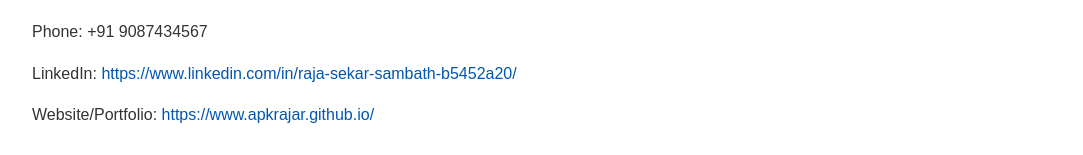
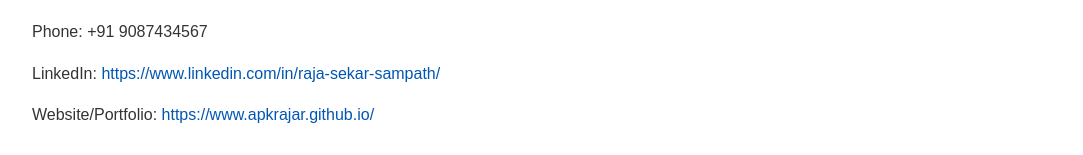
Before and after one commit to apkrajar/apkrajar.github.io, a plain HTML site: page index.html in a window 1280 px wide. Shown: the part 195-350 px from the top of the page, without its empty margins (96-1179 px from the left). Drawn offline with Linux system fonts and the light colour scheme.

Commit message:
Update index.html

```diff
--- a/index.html
+++ b/index.html
@@ -46,7 +46,7 @@
         <div class="contact-info">
             <p>Email: <a href="mailto:apkrajar@gmail.com">apkrajar@gmail.com</a></p>
             <p>Phone: +91 9087434567</p>
-            <p>LinkedIn: <a href="https://www.linkedin.com/in/raja-sekar-sambath-b5452a20/" target="_blank">https://www.linkedin.com/in/raja-sekar-sambath-b5452a20/</a></p>
+            <p>LinkedIn: <a href="https://www.linkedin.com/in/raja-sekar-sambath-b5452a20/" target="_blank">https://www.linkedin.com/in/raja-sekar-sampath/</a></p>
             <p>Website/Portfolio: <a href="https://www.apkrajar.github.io/" target="_blank">https://www.apkrajar.github.io/</a></p>
         </div>
 
```
